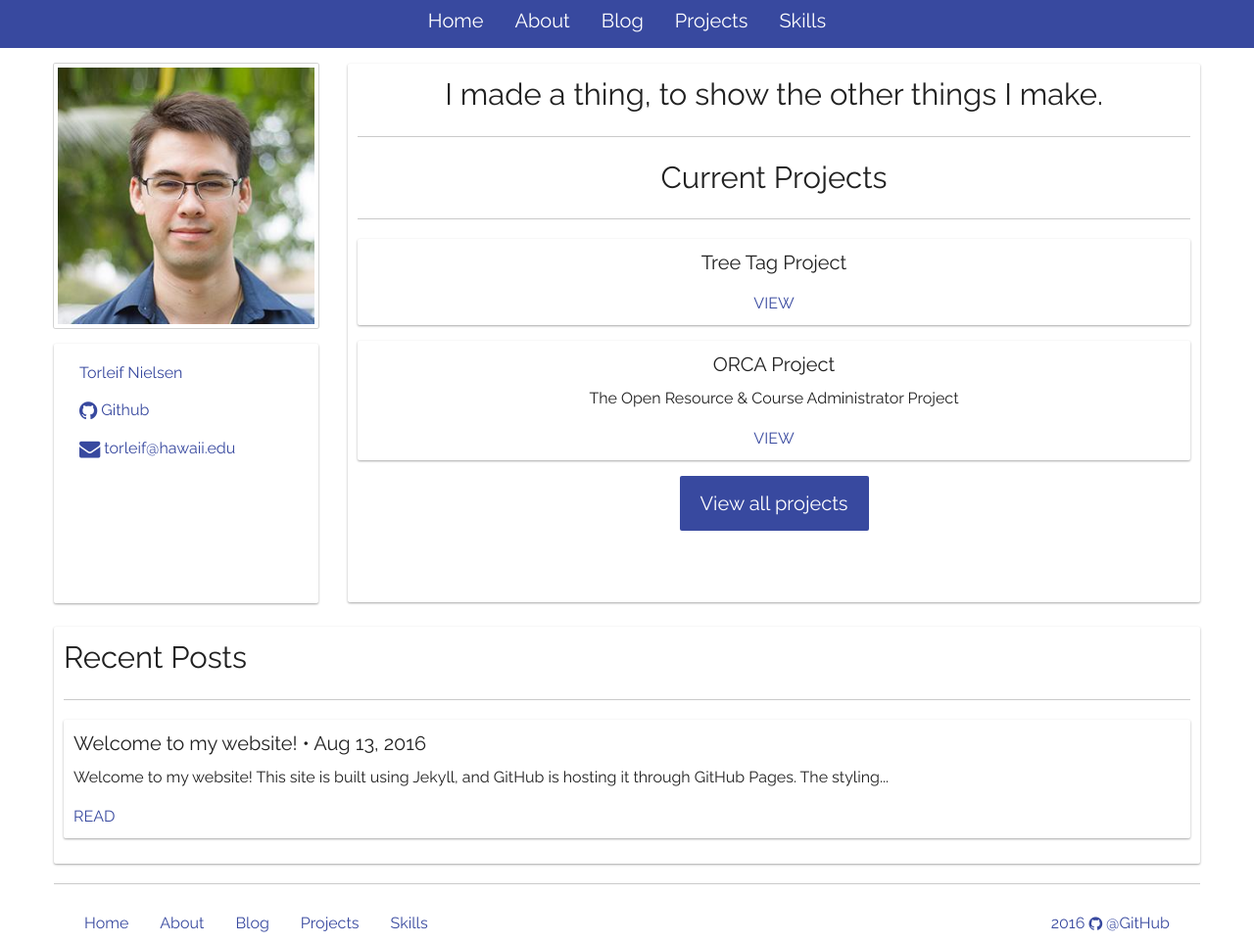
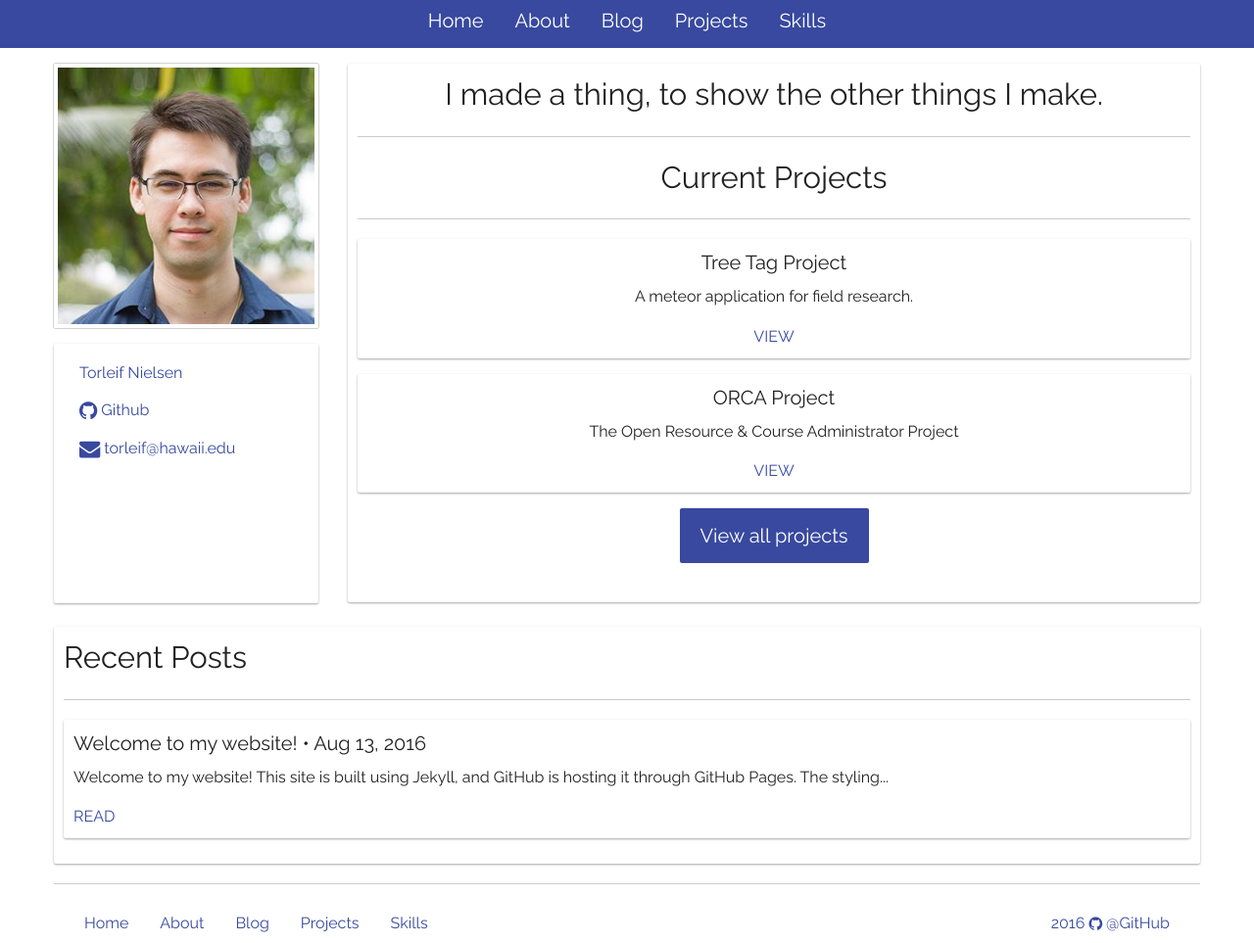
Before and after one commit to torleif-nielsen/torleif-nielsen.github.io, a Jekyll site: the page built from index.html, in a window 1280 px wide. Shown: the whole page at 98% size. Built offline with Jekyll 4.4.1, drawn with Linux system fonts in a browser that asks for light colours; nearby versions of some CDN libraries.

Commit message:
Update blurb text on the tree tag project post

```diff
--- a/_posts/projects/2016-08-23-tree-tag.md
+++ b/_posts/projects/2016-08-23-tree-tag.md
@@ -1,7 +1,7 @@
 ---
 layout: project
 title:  "Tree Tag Project"
-blurb:
+blurb:  "A meteor application for field research."
 date:   2016-08-23 19:10:39 -1000
 categories:
 - projects
```
